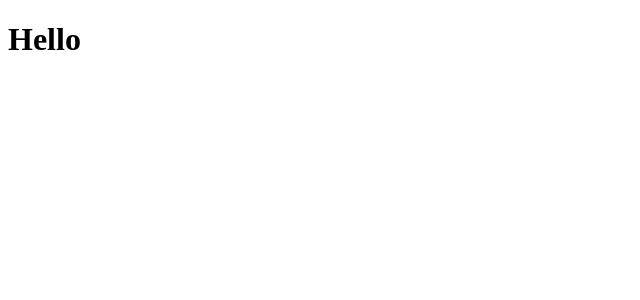
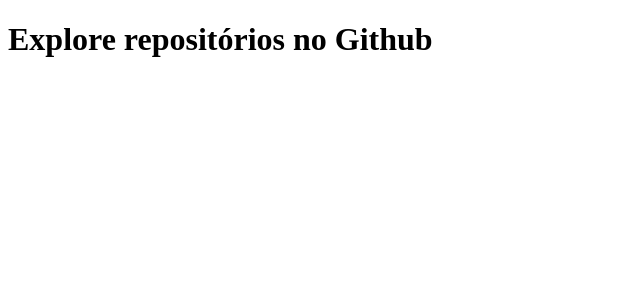
Before and after one commit to marceloribeirosilva/fase04-bootcamp, a React (Create React App) app: page / in a window 1280 px wide. Shown: the top 300 px of the page, without its empty margins (0-640 px from the left). Built offline with nearby package versions, Linux system fonts and the light colour scheme.

Commit message:
Criação das rotas

```diff
--- a/package.json
+++ b/package.json
@@ -12,7 +12,9 @@
     "@types/react-dom": "^16.9.0",
     "react": "^16.13.1",
     "react-dom": "^16.13.1",
+    "react-router-dom": "^5.1.2",
     "react-scripts": "3.4.1",
+    "styled-components": "^5.1.0",
     "typescript": "~3.7.2"
   },
   "scripts": {
@@ -34,6 +36,7 @@
     ]
   },
   "devDependencies": {
+    "@types/react-router-dom": "^5.1.5",
     "@typescript-eslint/eslint-plugin": "^2.30.0",
     "@typescript-eslint/parser": "^2.30.0",
     "eslint": "^6.8.0",
--- a/src/App.tsx
+++ b/src/App.tsx
@@ -1,9 +1,14 @@
 import React from 'react';
+import { BrowserRouter } from 'react-router-dom';
 
-function App() {
+import Routes from './routes';
+
+const App: React.FC = () => {
   return (
-    <h1>Hello</h1>
+    <BrowserRouter>
+      <Routes />
+    </BrowserRouter>
   );
-}
+};
 
 export default App;
--- /dev/null
+++ b/src/pages/Dashboard/index.tsx
@@ -0,0 +1,7 @@
+import React from 'react';
+
+const Dashboard: React.FC = () => {
+  return <h1>Explore repositórios no Github</h1>;
+};
+
+export default Dashboard;
--- /dev/null
+++ b/src/pages/Repository/index.tsx
@@ -0,0 +1,7 @@
+import React from 'react';
+
+const Repository: React.FC = () => {
+  return <h1>Repository</h1>;
+};
+
+export default Repository;
--- /dev/null
+++ b/src/routes/index.tsx
@@ -0,0 +1,16 @@
+import React from 'react';
+import { Switch, Route } from 'react-router-dom';
+
+import Dashboard from '../pages/Dashboard';
+import Repository from '../pages/Repository';
+
+const Routes: React.FC = () => {
+  return (
+    <Switch>
+      <Route path="/" exact component={Dashboard} />
+      <Route path="/repository" component={Repository} />
+    </Switch>
+  );
+};
+
+export default Routes;
```
Also changed, not shown: 1 other file (tests, documents, lock files or other folders).
